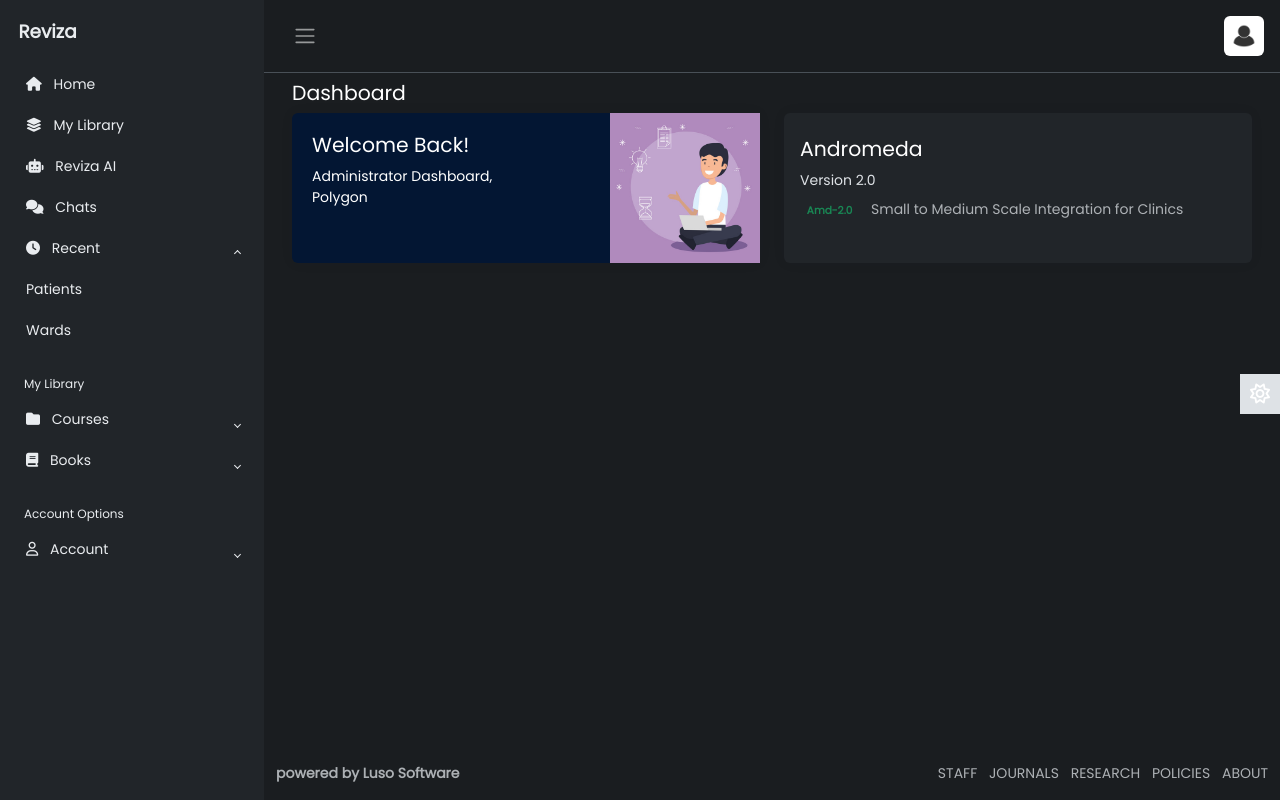
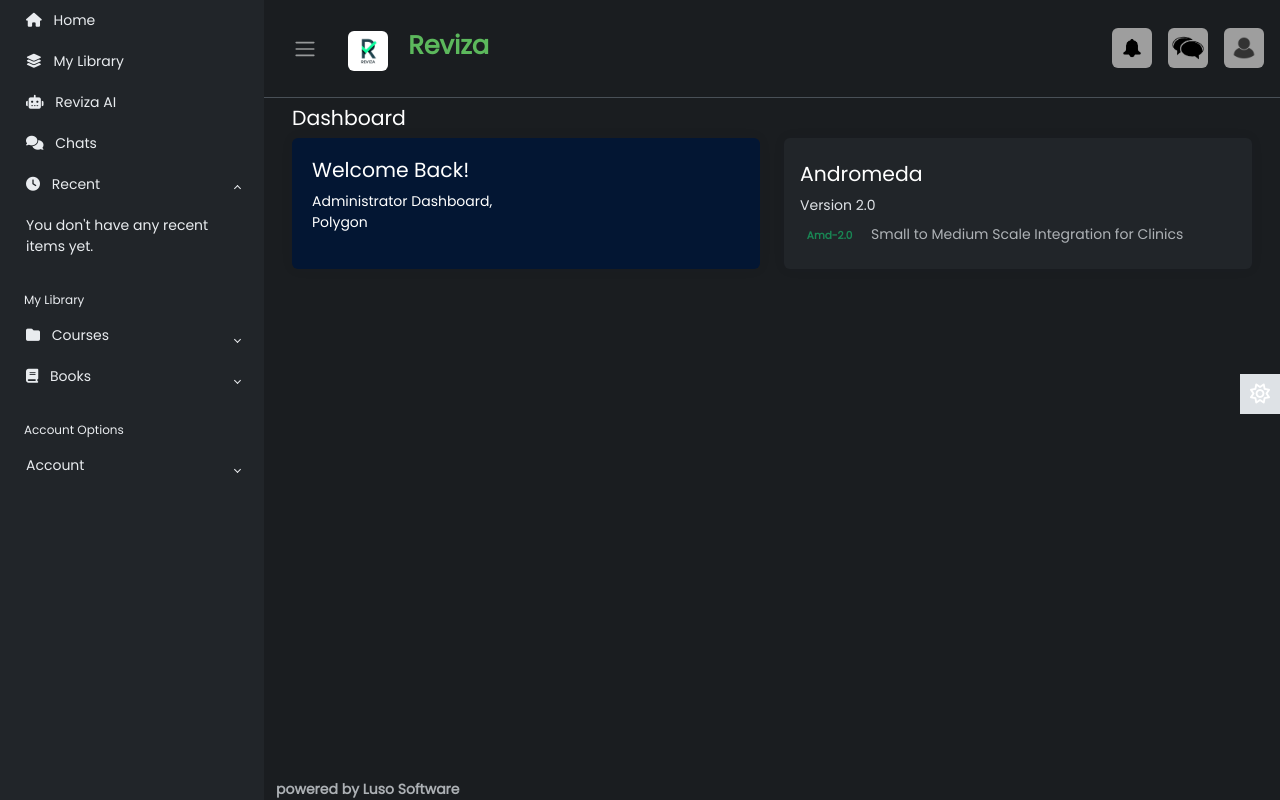
Before and after one commit to KanyantaM/reviza, a Flask app: page /dashboard in a window 1280 px wide, after a click on "Recent". Run offline with Flask 3, Linux system fonts and the light colour scheme; some libraries are stand-ins or nearby versions.

Commit message:
side bar changes and tiles.

```diff
--- a/web_front_end/static/bts-5/css/dashboardStyleSheet.css
+++ b/web_front_end/static/bts-5/css/dashboardStyleSheet.css
@@ -63,9 +63,9 @@
 }
 
 .sidebar-logo a {
-    color: #e9ecef;
-    font-size: 1.15rem;
-    font-weight: 600;
+    color: 	#5cb85c;
+    font-size: 1.60rem;
+    font-weight: 800;
 }
 
 .sidebar-nav {
--- a/web_front_end/templates/dashboard.html
+++ b/web_front_end/templates/dashboard.html
@@ -11,6 +11,8 @@
     <script src="https://kit.fontawesome.com/b4c0cd408e.js" crossorigin="anonymous"></script>
     <link rel="stylesheet" href="{{ url_for('static', filename='bts-5/css/dashboardStyleSheet.css') }}">
     <link rel="icon" href="../static/logos/polygon_white_bg.png" type="image/png" />
+    <!-- New Dashboard Links -->
+    <link href="https://cdn.lineicons.com/4.0/lineicons.css" rel="stylesheet" />
     <title>Dashboard</title>
 </head>
 
@@ -24,9 +26,7 @@
 
             <!-- ======== Content For Sidebar ========-->
             <div class="h-100">
-                <div class="sidebar-logo">
-                    <a href="#">Reviza</a>
-                </div>
+
                 <!-- ======= Navigation links for sidebar ======== -->
                 <ul class="sidebar-nav">
                     <li class="sidebar-item">
@@ -61,10 +61,7 @@
                         </a>
                         <ul id="recent" class="sidebar-dropdown list-unstyled collapse" data-bs-parent="#sidebar">
                             <li class="sidebar-item">
-                                <a href="/patientList" class="sidebar-link">Patients</a>
-                            </li>
-                            <li class="sidebar-item">
-                                <a href="/wardList" class="sidebar-link">Wards</a>
+                                <a href="#" class="sidebar-link">You don't have any recent items yet.</a>
                             </li>
                         </ul>
                     </li>
@@ -79,10 +76,17 @@
                         </a>
                         <ul id="posts" class="sidebar-dropdown list-unstyled collapse" data-bs-parent="#sidebar">
                             <li class="sidebar-item">
-                                <a href="/patientView" class="sidebar-link">Patients</a>
+                                <a href="#" class="sidebar-link">Course 1</a>
                             </li>
                             <li class="sidebar-item">
-                                <a href="/wardView" class="sidebar-link">Wards</a>
+                                <a href="#" class="sidebar-link">Course 2</a>
+                            </li>
+                            <li>
+                                <div class="d-grid gap-2 col-10 mx-auto">
+                                    <button type="button" class="btn btn-outline-secondary">
+                                        <i class="fa-solid fa-plus"></i> Add Courses
+                                    </button>
+                                  </div>
                             </li>
                         </ul>
                     </li>
@@ -94,10 +98,17 @@
                         </a>
                         <ul id="books" class="sidebar-dropdown list-unstyled collapse" data-bs-parent="#sidebar">
                             <li class="sidebar-item">
-                                <a href="/patientList" class="sidebar-link">Patients</a>
+                                <a href="#" class="sidebar-link">Book 1</a>
                             </li>
                             <li class="sidebar-item">
-                                <a href="/wardList" class="sidebar-link">Wards</a>
+                                <a href="#" class="sidebar-link">Book 2</a>
+                            </li>
+                            <li>
+                                <div class="d-grid gap-2 col-10 mx-auto">
+                                    <button type="button" class="btn btn-outline-secondary">
+                                        <i class="fa-solid fa-plus"></i> Add Books
+                                    </button>
+                                  </div>
                             </li>
                         </ul>
                     </li>
@@ -134,8 +145,8 @@
                     <li class="sidebar-item">
                         <a href="#" class="sidebar-link collapsed" data-bs-target="#Multi" data-bs-toggle="collapse"
                         aria-expanded="false">
-                        <i class="fa-regular fa-user pe-2"></i>
-                            Account
+                        <i class="lni lni-user"></i>
+                            <span> Account</span>
                         </a>
                         <ul id="Multi" class="sidebar-dropdown list-unstyled collapse" data-bs-parent="#sidebar">
                             <li class="sidebar-item">
@@ -152,16 +163,29 @@
         <div class="main">
 
             <!-- ========= Main navbar section of dashboard ======= -->
-
             <nav class="navbar navbar-expand px-3 border-bottom">
-                <button class="btn" id="sidebar-toggle" type="button">
+                <button class="btn" id="toggle-btn" type="button">
                     <span class="navbar-toggler-icon"></span>
                 </button>
+                <div class="sidebar-logo">
+                    <img src="../static/bts-5/image/reviza.png" class="avatar img-fluid rounded me-3" alt="ReViza logo"/>
+                    <a href="#">Reviza</a>
+                </div>
                 <div class="navbar-collapse navbar">
                     <ul class="navbar-nav">
                         <li class="nav-item dropdown">
+                            <a href="#" class="nav-icon pa-md-0">
+                                <img src="../static/bts-5/image/bell.png" class="avatar img-fluid rounded me-3" alt="Notification Icon"/>
+                            </a>
+                        </li>
+                        <li class="nav-item dropdown">
+                            <a href="#" class="nav-icon pa-md-0">
+                                <img src="../static/bts-5/image/chats.png" class="avatar img-fluid rounded me-3" alt="Chats Icon"/>
+                            </a>
+                        </li>
+                        <li class="nav-item dropdown">
                             <a href="#" data-bs-toggle="dropdown" class="nav-icon pa-md-0">
-                                <img src="../static/bts-5/image/profile.jpg" class="avatar img-fluid rounded" alt="Profile Photo"/>
+                                <img src="../static/bts-5/image/profile.png" class="avatar img-fluid rounded" alt="User Profile"/>
                                 <div class="dropdown-menu dropdown-menu-end">
                                     <a href="#" class="dropdown-item">Profile</a>
                                     <a href="#" class="dropdown-item">Settings</a>
@@ -172,6 +196,7 @@
                     </ul>
                 </div>
             </nav>
+
 
             <!-- ========= Main content section of dashboard ======= -->
 
@@ -192,7 +217,9 @@
                                             </div>
                                         </div>
                                         <div class="col-6 align-self-end text-end">
-                                            <img src="../static/bts-5/image/customer-support.jpg" class="img-fluid illustration-img" alt="admin activated" />
+                                            <!--
+                                                <img src="../static/bts-5/image/customer-support.jpg" class="img-fluid illustration-img" alt="admin activated" />
+                                            -->
                                         </div>
                                     </div>
                                 </div>
@@ -223,6 +250,7 @@
                             </div>
                         </div>
                     </div>
+
                 </div>
             </main>
 
@@ -245,6 +273,7 @@
                                 </a>
                             </p>
                         </div>
+                        <!--
                         <div class="col-6 text-end">
                             <ul class="list-inline">
                                 <li class="list-inline-item"><a href="https://www.unza.zm/staff" class="text-muted">STAFF</a></li>
@@ -254,6 +283,7 @@
                                 <li class="list-inline-item"><a href="https://www.unza.zm/about/history" class="text-muted">ABOUT</a></li>
                             </ul>
                         </div>
+                        -->
                     </div>
                 </div>
             </footer>
```
Also changed, not shown: web_front_end/static/bts-5/js/dashboardScript.js (+4 -34 lines), web_front_end/static/bts-5/image/bell.png (added), web_front_end/static/bts-5/image/chats.png (added), web_front_end/static/bts-5/image/profile.png (added), web_front_end/static/bts-5/image/reviza.png (added).
